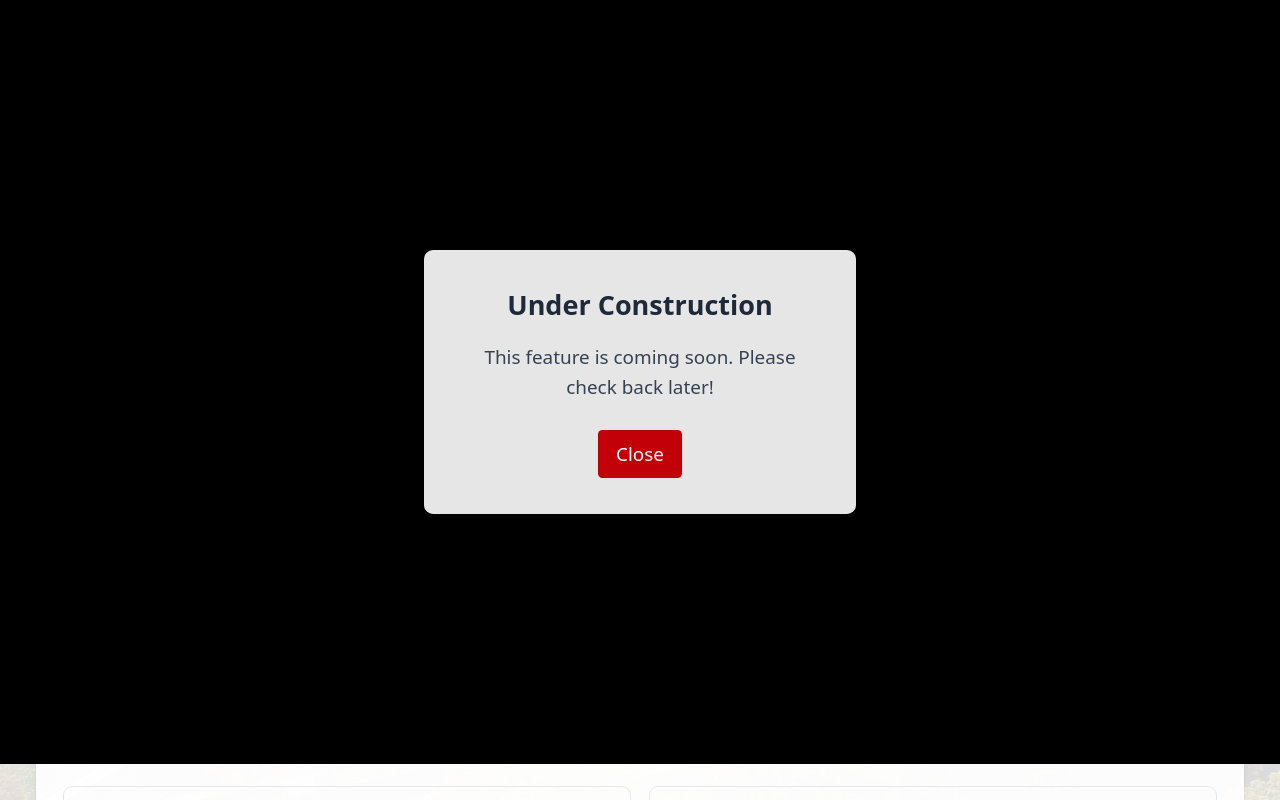
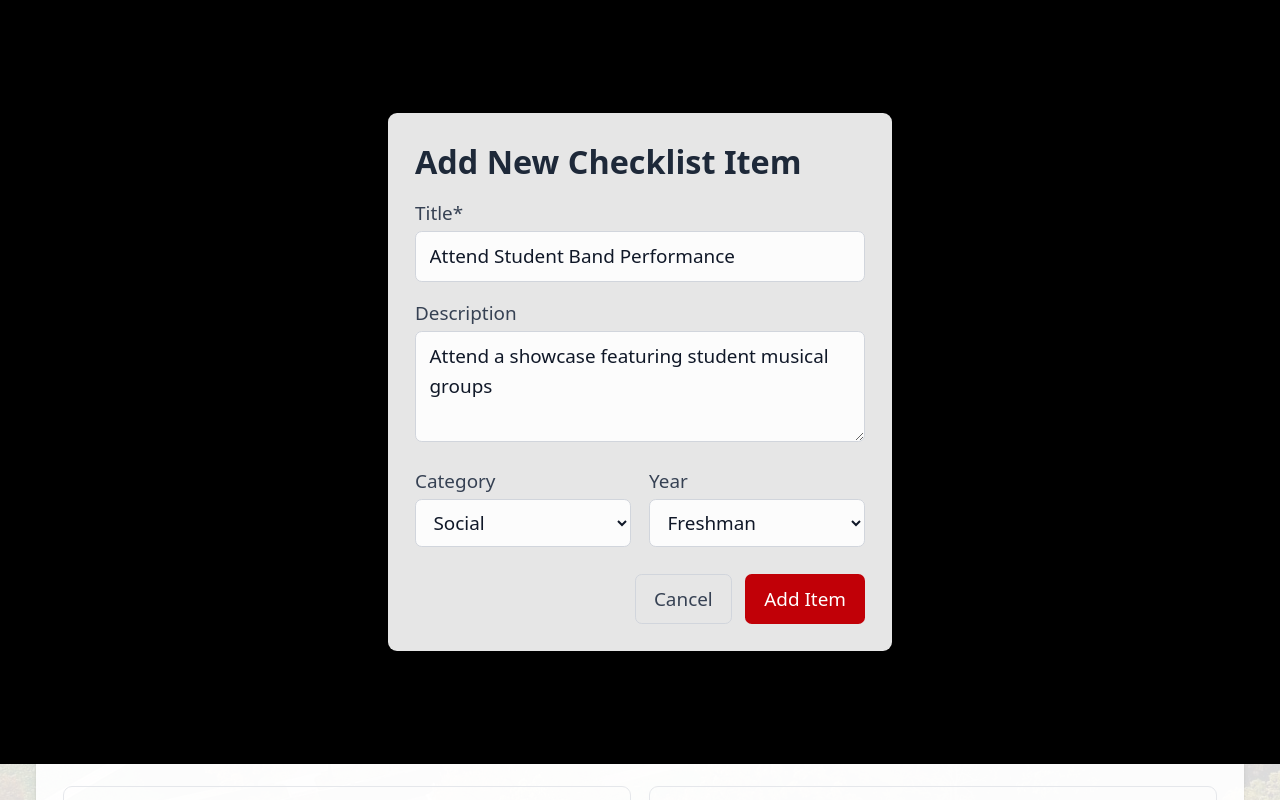
Before and after one commit to 2024frank/obie-quest, a Next.js app: page /events in a window 1280 px wide. Both pictures are taken after a click on the button 596 px from the left and 1979 px from the top of the page. Shown: the part 1579-2379 px from the top of the page. Built offline with nearby package versions, Linux system fonts and the light colour scheme.

Commit message:
Add editable checklist items when adding events

```diff
--- a/src/app/events/page.tsx
+++ b/src/app/events/page.tsx
@@ -2,7 +2,7 @@
 
 import { useState } from 'react';
 import { FaCalendarAlt, FaMusic, FaTheaterMasks, FaGraduationCap, FaCalendarPlus, FaShare, FaFilter, FaPlus } from 'react-icons/fa';
-import { useChecklistStore, ChecklistCategory } from '@/stores/useChecklistStore';
+import { useChecklistStore, ChecklistCategory, YearLevel } from '@/stores/useChecklistStore';
 
 // Define our categories and their associated events
 const categories = [
@@ -87,6 +87,14 @@ export default function EventsPage() {
   const [showAllEvents, setShowAllEvents] = useState(false);
   const [showPopup, setShowPopup] = useState(false);
   const [popupMessage, setPopupMessage] = useState('This feature is coming soon. Please check back later!');
+  const [showEditModal, setShowEditModal] = useState(false);
+  const [editItem, setEditItem] = useState({
+    title: '',
+    description: '',
+    category: 'academic' as ChecklistCategory,
+    yearLevel: 'freshman' as YearLevel
+  });
+
   const addItem = useChecklistStore(state => state.addItem);
 
   // Filter events based on selected category
@@ -105,8 +113,8 @@ export default function EventsPage() {
     setShowAllEvents(!showAllEvents);
   };
 
-  // Function to add an event to checklist
-  const addToChecklist = (title: string, description: string, category: string) => {
+  // Function to prepare edit modal for an event
+  const prepareAddToChecklist = (title: string, description: string, category: string) => {
     // Convert event category to checklist category
     const categoryMap: Record<string, ChecklistCategory> = {
       'conservatory': 'social',
@@ -116,13 +124,30 @@ export default function EventsPage() {
       'studentlife': 'social'
     };
 
-    addItem({
+    setEditItem({
       title: `Attend ${title}`,
       description: description,
       category: categoryMap[category] || 'social',
-      yearLevel: 'freshman', // Default to freshman for simplicity
+      yearLevel: 'freshman'
     });
 
+    setShowEditModal(true);
+  };
+
+  // Function to add edited item to checklist
+  const handleAddEditedItem = (e: React.FormEvent) => {
+    e.preventDefault();
+
+    if (editItem.title.trim() === '') return;
+
+    addItem({
+      title: editItem.title,
+      description: editItem.description,
+      category: editItem.category,
+      yearLevel: editItem.yearLevel
+    });
+
+    setShowEditModal(false);
     setPopupMessage('Added to your checklist!');
     setShowPopup(true);
 
@@ -148,6 +173,97 @@ export default function EventsPage() {
             >
               Close
             </button>
+          </div>
+        </div>
+      )}
+
+      {/* Edit Checklist Item Modal */}
+      {showEditModal && (
+        <div className="fixed inset-0 z-50 flex items-center justify-center bg-black bg-opacity-40">
+          <div className="bg-white rounded-lg shadow-lg p-6 max-w-md w-full">
+            <h2 className="text-2xl font-bold mb-4 text-gray-800">Add New Checklist Item</h2>
+
+            <form onSubmit={handleAddEditedItem}>
+              <div className="mb-4">
+                <label htmlFor="title" className="block text-sm font-medium text-gray-700 mb-1">
+                  Title*
+                </label>
+                <input
+                  type="text"
+                  id="title"
+                  value={editItem.title}
+                  onChange={(e) => setEditItem({ ...editItem, title: e.target.value })}
+                  className="w-full px-3 py-2 border border-gray-300 rounded-md focus:outline-none focus:ring-2 focus:ring-red-500 focus:border-transparent bg-white text-gray-900"
+                  required
+                />
+              </div>
+
+              <div className="mb-4">
+                <label htmlFor="description" className="block text-sm font-medium text-gray-700 mb-1">
+                  Description
+                </label>
+                <textarea
+                  id="description"
+                  value={editItem.description}
+                  onChange={(e) => setEditItem({ ...editItem, description: e.target.value })}
+                  className="w-full px-3 py-2 border border-gray-300 rounded-md focus:outline-none focus:ring-2 focus:ring-red-500 focus:border-transparent bg-white text-gray-900"
+                  rows={3}
+                />
+              </div>
+
+              <div className="grid grid-cols-1 sm:grid-cols-2 gap-4 mb-6">
+                <div>
+                  <label htmlFor="category" className="block text-sm font-medium text-gray-700 mb-1">
+                    Category
+                  </label>
+                  <select
+                    id="category"
+                    value={editItem.category}
+                    onChange={(e) => setEditItem({ ...editItem, category: e.target.value as ChecklistCategory })}
+                    className="w-full px-3 py-2 border border-gray-300 rounded-md focus:outline-none focus:ring-2 focus:ring-red-500 focus:border-transparent bg-white text-gray-900"
+                  >
+                    <option value="academic">Academic</option>
+                    <option value="social">Social</option>
+                    <option value="career">Career</option>
+                    <option value="campus">Campus</option>
+                    <option value="downtown">Downtown</option>
+                  </select>
+                </div>
+
+                <div>
+                  <label htmlFor="yearLevel" className="block text-sm font-medium text-gray-700 mb-1">
+                    Year
+                  </label>
+                  <select
+                    id="yearLevel"
+                    value={editItem.yearLevel}
+                    onChange={(e) => setEditItem({ ...editItem, yearLevel: e.target.value as YearLevel })}
+                    className="w-full px-3 py-2 border border-gray-300 rounded-md focus:outline-none focus:ring-2 focus:ring-red-500 focus:border-transparent bg-white text-gray-900"
+                  >
+                    <option value="freshman">Freshman</option>
+                    <option value="sophomore">Sophomore</option>
+                    <option value="junior">Junior</option>
+                    <option value="senior">Senior</option>
+                  </select>
+                </div>
+              </div>
+
+              <div className="flex justify-end gap-3">
+                <button
+                  type="button"
+                  onClick={() => setShowEditModal(false)}
+                  className="px-4 py-2 border border-gray-300 rounded-md text-gray-700 hover:bg-gray-50 focus:outline-none focus:ring-2 focus:ring-gray-500 focus:ring-offset-2"
+                >
+                  Cancel
+                </button>
+                <button
+                  type="submit"
+                  className="px-4 py-2 bg-red-700 border border-transparent rounded-md text-white hover:bg-red-800 focus:outline-none focus:ring-2 focus:ring-red-500 focus:ring-offset-2"
+                >
+                  Add Item
+                </button>
+              </div>
+            </form>
           </div>
         </div>
       )}
@@ -230,7 +346,7 @@ export default function EventsPage() {
                       </button>
                       <button
                         className="bg-red-100 text-red-700 hover:bg-red-200 rounded-full p-1.5"
-                        onClick={() => addToChecklist(event.title, event.description, event.category)}
+                        onClick={() => prepareAddToChecklist(event.title, event.description, event.category)}
                         title="Add to checklist"
                       >
                         <FaPlus className="h-4 w-4" />
@@ -274,7 +390,7 @@ export default function EventsPage() {
               <h3 className="font-medium text-xl mb-2 text-gray-800">Conservatory Concerts</h3>
               <button
                 className="bg-red-100 text-red-700 hover:bg-red-200 rounded-full p-1.5"
-                onClick={() => addToChecklist("Conservatory Concert", "Attend a performance by Oberlin Conservatory students and faculty", "conservatory")}
+                onClick={() => prepareAddToChecklist("Conservatory Concert", "Attend a performance by Oberlin Conservatory students and faculty", "conservatory")}
                 title="Add to checklist"
               >
                 <FaPlus className="h-4 w-4" />
@@ -300,7 +416,7 @@ export default function EventsPage() {
               <h3 className="font-medium text-xl mb-2 text-gray-800">Artist Recital Series</h3>
               <button
                 className="bg-red-100 text-red-700 hover:bg-red-200 rounded-full p-1.5"
-                onClick={() => addToChecklist("Artist Recital Series", "Attend a performance by world-renowned artists and ensembles", "conservatory")}
+                onClick={() => prepareAddToChecklist("Artist Recital Series", "Attend a performance by world-renowned artists and ensembles", "conservatory")}
                 title="Add to checklist"
               >
                 <FaPlus className="h-4 w-4" />
@@ -326,7 +442,7 @@ export default function EventsPage() {
               <h3 className="font-medium text-xl mb-2 text-gray-800">Student Bands & Performances</h3>
               <button
                 className="bg-red-100 text-red-700 hover:bg-red-200 rounded-full p-1.5"
-                onClick={() => addToChecklist("Student Band Performance", "Attend a showcase featuring student musical groups", "studentlife")}
+                onClick={() => prepareAddToChecklist("Student Band Performance", "Attend a showcase featuring student musical groups", "studentlife")}
                 title="Add to checklist"
               >
                 <FaPlus className="h-4 w-4" />
@@ -346,7 +462,7 @@ export default function EventsPage() {
               <h3 className="font-medium text-xl mb-2 text-gray-800">Dance Performances</h3>
               <button
                 className="bg-red-100 text-red-700 hover:bg-red-200 rounded-full p-1.5"
-                onClick={() => addToChecklist("Dance Performance", "Attend a dance showcase featuring students and visiting artists", "artsdept")}
+                onClick={() => prepareAddToChecklist("Dance Performance", "Attend a dance showcase featuring students and visiting artists", "artsdept")}
                 title="Add to checklist"
               >
                 <FaPlus className="h-4 w-4" />
@@ -376,7 +492,7 @@ export default function EventsPage() {
               <h3 className="font-medium text-xl mb-2 text-gray-800">Theater Department Productions</h3>
               <button
                 className="bg-red-100 text-red-700 hover:bg-red-200 rounded-full p-1.5"
-                onClick={() => addToChecklist("Theater Department Production", "Attend a student or faculty theater production", "artsdept")}
+                onClick={() => prepareAddToChecklist("Theater Department Production", "Attend a student or faculty theater production", "artsdept")}
                 title="Add to checklist"
               >
                 <FaPlus className="h-4 w-4" />
@@ -402,7 +518,7 @@ export default function EventsPage() {
               <h3 className="font-medium text-xl mb-2 text-gray-800">Student Theater Productions</h3>
               <button
                 className="bg-red-100 text-red-700 hover:bg-red-200 rounded-full p-1.5"
-                onClick={() => addToChecklist("Student Theater Production", "Attend an independent production by a student theater group", "studentlife")}
+                onClick={() => prepareAddToChecklist("Student Theater Production", "Attend an independent production by a student theater group", "studentlife")}
                 title="Add to checklist"
               >
                 <FaPlus className="h-4 w-4" />
@@ -422,7 +538,7 @@ export default function EventsPage() {
               <h3 className="font-medium text-xl mb-2 text-gray-800">Art Exhibitions</h3>
               <button
                 className="bg-red-100 text-red-700 hover:bg-red-200 rounded-full p-1.5"
-                onClick={() => addToChecklist("Art Exhibition", "Visit an art exhibition at a campus gallery", "artsdept")}
+                onClick={() => prepareAddToChecklist("Art Exhibition", "Visit an art exhibition at a campus gallery", "artsdept")}
                 title="Add to checklist"
               >
                 <FaPlus className="h-4 w-4" />
@@ -442,7 +558,7 @@ export default function EventsPage() {
               <h3 className="font-medium text-xl mb-2 text-gray-800">Cinema Studies Screenings</h3>
               <button
                 className="bg-red-100 text-red-700 hover:bg-red-200 rounded-full p-1.5"
-                onClick={() => addToChecklist("Cinema Studies Screening", "Attend a film screening and discussion", "academics")}
+                onClick={() => prepareAddToChecklist("Cinema Studies Screening", "Attend a film screening and discussion", "academics")}
                 title="Add to checklist"
               >
                 <FaPlus className="h-4 w-4" />
@@ -478,7 +594,7 @@ export default function EventsPage() {
               <h3 className="font-medium text-xl mb-2 text-gray-800">Convocation Series</h3>
               <button
                 className="bg-red-100 text-red-700 hover:bg-red-200 rounded-full p-1.5"
-                onClick={() => addToChecklist("Convocation Series", "Attend a talk by a distinguished speaker in the convocation series", "academics")}
+                onClick={() => prepareAddToChecklist("Convocation Series", "Attend a talk by a distinguished speaker in the convocation series", "academics")}
                 title="Add to checklist"
               >
                 <FaPlus className="h-4 w-4" />
@@ -498,7 +614,7 @@ export default function EventsPage() {
               <h3 className="font-medium text-xl mb-2 text-gray-800">Departmental Lectures</h3>
               <button
                 className="bg-red-100 text-red-700 hover:bg-red-200 rounded-full p-1.5"
-                onClick={() => addToChecklist("Departmental Lecture", "Attend an academic lecture hosted by a department", "academics")}
+                onClick={() => prepareAddToChecklist("Departmental Lecture", "Attend an academic lecture hosted by a department", "academics")}
                 title="Add to checklist"
               >
                 <FaPlus className="h-4 w-4" />
@@ -518,7 +634,7 @@ export default function EventsPage() {
               <h3 className="font-medium text-xl mb-2 text-gray-800">Symposia & Conferences</h3>
               <button
                 className="bg-red-100 text-red-700 hover:bg-red-200 rounded-full p-1.5"
-                onClick={() => addToChecklist("Academic Symposium", "Attend an academic symposium or conference", "academics")}
+                onClick={() => prepareAddToChecklist("Academic Symposium", "Attend an academic symposium or conference", "academics")}
                 title="Add to checklist"
               >
                 <FaPlus className="h-4 w-4" />
@@ -535,7 +651,7 @@ export default function EventsPage() {
               <h3 className="font-medium text-xl mb-2 text-gray-800">Student Research Presentations</h3>
               <button
                 className="bg-red-100 text-red-700 hover:bg-red-200 rounded-full p-1.5"
-                onClick={() => addToChecklist("Student Research Presentation", "Attend a showcase of student research projects", "academics")}
+                onClick={() => prepareAddToChecklist("Student Research Presentation", "Attend a showcase of student research projects", "academics")}
                 title="Add to checklist"
               >
                 <FaPlus className="h-4 w-4" />
```
